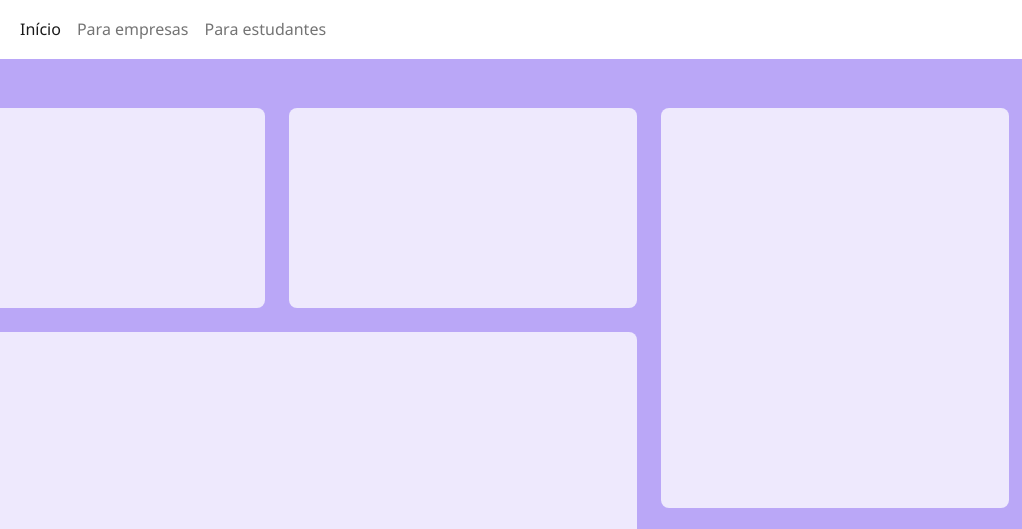
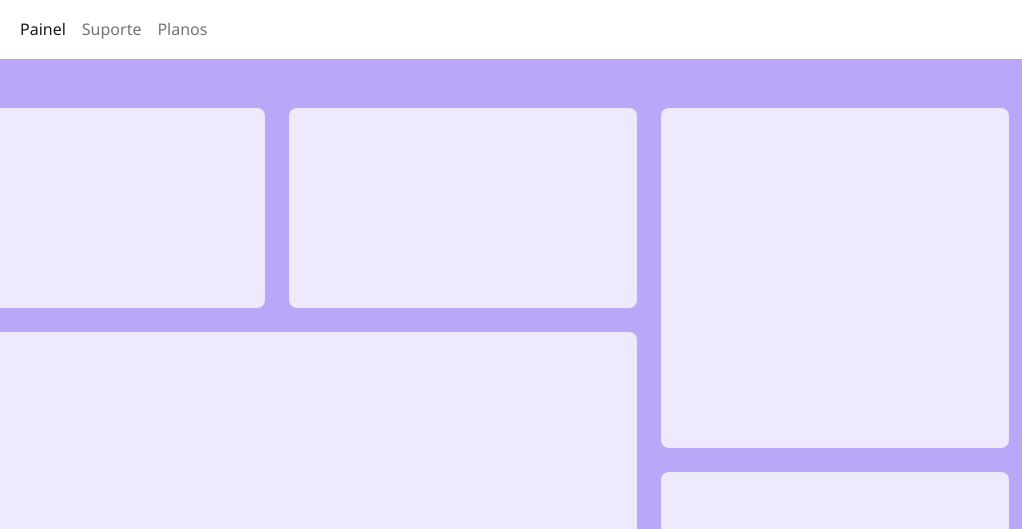
Before and after one commit to danilocdesousa/ibinexos-website, a website built with Parcel: page src/templates/student-dashboard.html in a window 1280 px wide. Shown: the top 529 px of the page, 177-1199 px from the left. Built offline with nearby package versions, Linux system fonts and the light colour scheme.

Commit message:
Update the dashboard

```diff
--- a/src/assets/scss/style.scss
+++ b/src/assets/scss/style.scss
@@ -45,6 +45,6 @@ h1, .h1, h2, .h2, h3, .h3, h4, .h4, h5, .h5, h6, .h6 {
     height: 14rem;
 }
 
-.jb-h-25{
-    height: 25rem;
+.jb-h-21_3{
+    height: 21.3rem;
 }
--- a/src/templates/student-dashboard.html
+++ b/src/templates/student-dashboard.html
@@ -1,5 +1,5 @@
 <!DOCTYPE html>
-<html lang="en" class="h-100">
+<html lang="pt-br" class="h-100">
 
 <head>
     <meta charset="UTF-8">
@@ -37,20 +37,20 @@
                 <div class="collapse navbar-collapse" id="navbarSupportedContent">
                     <ul class="navbar-nav me-auto mb-2 mb-lg-0">
                     <li class="nav-item">
-                        <a class="nav-link active" aria-current="page" href="#">Início</a>
+                        <a class="nav-link active" aria-current="page" href="#">Painel</a>
                     </li>
                     <li class="nav-item">
-                        <a class="nav-link" href="#">Para empresas</a>
+                        <a class="nav-link" href="#">Suporte</a>
                     </li>
                     <li class="nav-item">
-                        <a class="nav-link" href="../templates/student-dashboard.html">Para estudantes</a>
+                        <a class="nav-link" href="../templates/student-dashboard.html">Planos</a>
                     </li>
                     </ul>
                     <div class="navbar-nav">
                         <div class="nav-item dropdown">
                             <a href="#" class="d-block link-dark text-decoration-none dropdown-toggle" data-bs-toggle="dropdown"
                                 aria-expanded="false">
-                                <img src="../assets/img/user-default/person-fill.svg" alt="User avatar" width="32" height="32" class="rounded-circle bg-primary bg-opacity-25 p-1">
+                                <img src="../assets/img/user-default/person-fill.svg" alt="Imagem de usuário" width="32" height="32" class="rounded-circle bg-primary bg-opacity-25 p-1">
                                 <span class="text-primary">
                                     <svg xmlns="http://www.w3.org/2000/svg" width="16" height="16" fill="currentColor" class="bi bi-caret-down-fill" viewBox="0 0 16 16">
                                         <path d="M7.247 11.14 2.451 5.658C1.885 5.013 2.345 4 3.204 4h9.592a1 1 0 0 1 .753 1.659l-4.796 5.48a1 1 0 0 1-1.506 0z"/>
@@ -85,7 +85,7 @@
                     <div class="p-5 bg-white bg-opacity-75 rounded-3 mb-4 jb-h-14"></div>
                 </div>
                 <div class="col-lg-4">
-                    <div class="p-5 bg-white bg-opacity-75 rounded-3 mb-4 jb-h-25"></div>
+                    <div class="p-5 bg-white bg-opacity-75 rounded-3 mb-4 jb-h-21_3"></div>
                     <div class="p-5 bg-white bg-opacity-75 rounded-3 mb-4 jb-h-12_5"></div>
                 </div>
             </div>
```
Also changed, not shown: src/index.html (+1 -1 lines).
